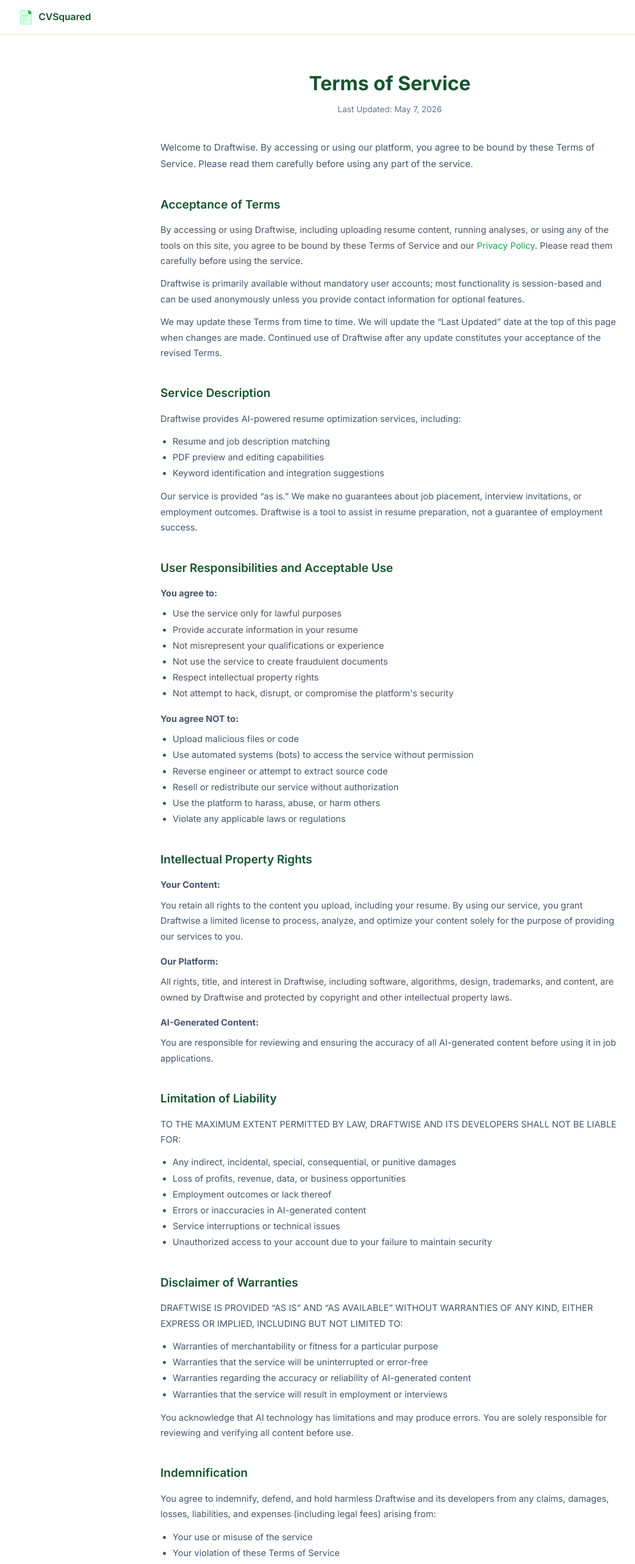
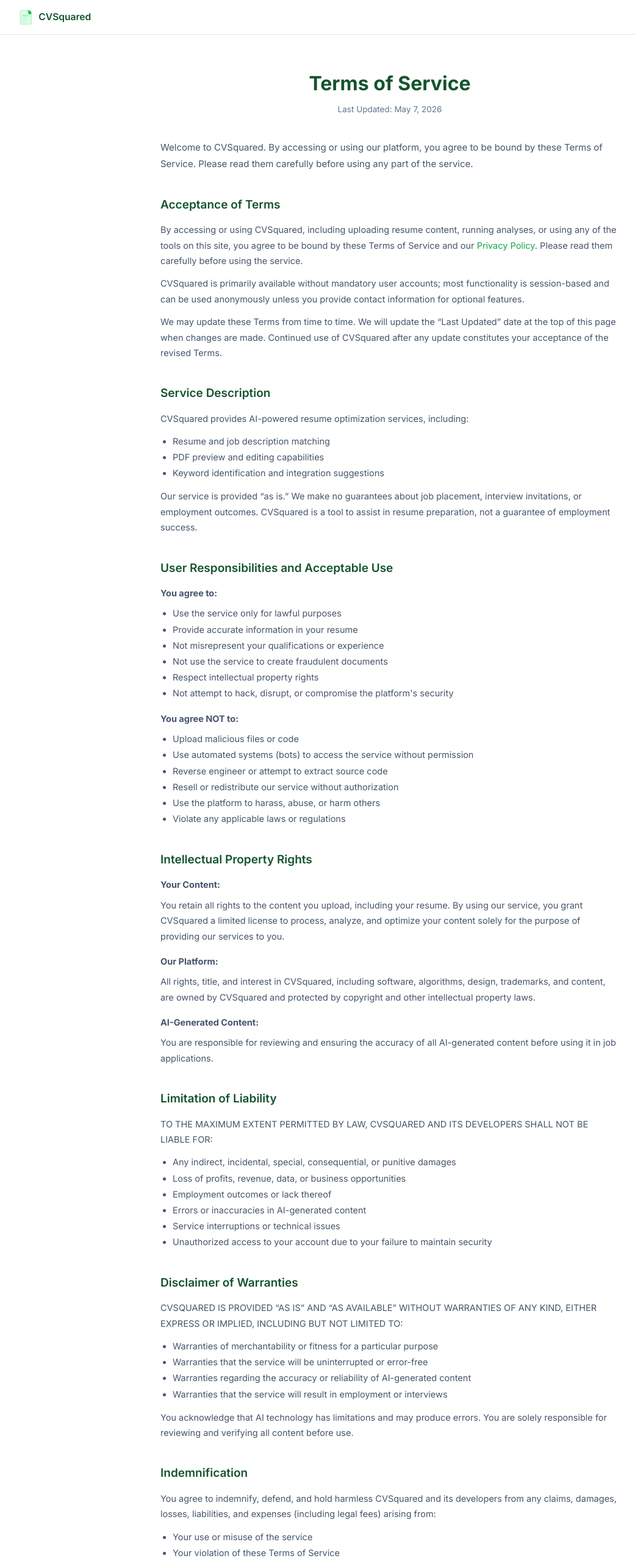
Before and after one commit to jyan500/resume-parser, a Next.js app in the folder client/: page /terms-of-service in a window 1280 px wide. Shown: the top 2565 px of the page at 61% size, without its empty margins (1-1042 px from the left). Built offline with nearby package versions, Linux system fonts and the light colour scheme; no server answers.

Commit message:
text changes to cvsquared

```diff
--- a/client/app/(public)/terms-of-service/page.tsx
+++ b/client/app/(public)/terms-of-service/page.tsx
@@ -4,9 +4,9 @@
 import { PRIVACY_POLICY_PAGE } from "../../_lib/routes"
 
 export const metadata: Metadata = {
-	title: "Terms of Service | Draftwise",
+	title: "Terms of Service | CVSquared",
 	description:
-		"The terms governing your use of Draftwise's resume parsing and AI tailoring service.",
+		"The terms governing your use of CVSquared's resume parsing and AI tailoring service.",
 }
 
 type Section = {
@@ -20,7 +20,7 @@
 		content: (
 			<>
 				<p style={{ marginBottom: 12 }}>
-					By accessing or using Draftwise, including uploading resume content, running analyses, or using
+					By accessing or using CVSquared, including uploading resume content, running analyses, or using
 					any of the tools on this site, you agree to be bound by these Terms of Service and our{" "}
 					<Link href={PRIVACY_POLICY_PAGE} className="text-brand-accent" style={{ textDecoration: "none" }}>
 						Privacy Policy
@@ -28,13 +28,13 @@
 					. Please read them carefully before using the service.
 				</p>
 				<p style={{ marginBottom: 12 }}>
-					Draftwise is primarily available without mandatory user accounts; most functionality is
+					CVSquared is primarily available without mandatory user accounts; most functionality is
 					session-based and can be used anonymously unless you provide contact information for optional
 					features.
 				</p>
 				<p>
 					We may update these Terms from time to time. We will update the &ldquo;Last Updated&rdquo; date
-					at the top of this page when changes are made. Continued use of Draftwise after any update
+					at the top of this page when changes are made. Continued use of CVSquared after any update
 					constitutes your acceptance of the revised Terms.
 				</p>
 			</>
@@ -45,7 +45,7 @@
 		content: (
 			<>
 				<p style={{ marginBottom: 12 }}>
-					Draftwise provides AI-powered resume optimization services, including:
+					CVSquared provides AI-powered resume optimization services, including:
 				</p>
 				<ul className="list-disc pl-5" style={{ marginBottom: 12, lineHeight: 1.8 }}>
 					<li>Resume and job description matching</li>
@@ -54,7 +54,7 @@
 				</ul>
 				<p>
 					Our service is provided &ldquo;as is.&rdquo; We make no guarantees about job placement,
-					interview invitations, or employment outcomes. Draftwise is a tool to assist in resume
+					interview invitations, or employment outcomes. CVSquared is a tool to assist in resume
 					preparation, not a guarantee of employment success.
 				</p>
 			</>
@@ -98,15 +98,15 @@
 				</p>
 				<p style={{ marginBottom: 16 }}>
 					You retain all rights to the content you upload, including your resume. By using our service,
-					you grant Draftwise a limited license to process, analyze, and optimize your content solely for
+					you grant CVSquared a limited license to process, analyze, and optimize your content solely for
 					the purpose of providing our services to you.
 				</p>
 				<p style={{ marginBottom: 8 }}>
 					<strong>Our Platform:</strong>
 				</p>
 				<p style={{ marginBottom: 16 }}>
-					All rights, title, and interest in Draftwise, including software, algorithms, design,
-					trademarks, and content, are owned by Draftwise and protected by copyright and other
+					All rights, title, and interest in CVSquared, including software, algorithms, design,
+					trademarks, and content, are owned by CVSquared and protected by copyright and other
 					intellectual property laws.
 				</p>
 				<p style={{ marginBottom: 8 }}>
@@ -124,7 +124,7 @@
 		content: (
 			<>
 				<p style={{ marginBottom: 12 }}>
-					TO THE MAXIMUM EXTENT PERMITTED BY LAW, DRAFTWISE AND ITS DEVELOPERS SHALL NOT BE LIABLE FOR:
+					TO THE MAXIMUM EXTENT PERMITTED BY LAW, CVSQUARED AND ITS DEVELOPERS SHALL NOT BE LIABLE FOR:
 				</p>
 				<ul className="list-disc pl-5" style={{ lineHeight: 1.8 }}>
 					<li>Any indirect, incidental, special, consequential, or punitive damages</li>
@@ -142,7 +142,7 @@
 		content: (
 			<>
 				<p style={{ marginBottom: 12 }}>
-					DRAFTWISE IS PROVIDED &ldquo;AS IS&rdquo; AND &ldquo;AS AVAILABLE&rdquo; WITHOUT WARRANTIES
+					CVSQUARED IS PROVIDED &ldquo;AS IS&rdquo; AND &ldquo;AS AVAILABLE&rdquo; WITHOUT WARRANTIES
 					OF ANY KIND, EITHER EXPRESS OR IMPLIED, INCLUDING BUT NOT LIMITED TO:
 				</p>
 				<ul className="list-disc pl-5" style={{ marginBottom: 12, lineHeight: 1.8 }}>
@@ -163,7 +163,7 @@
 		content: (
 			<>
 				<p style={{ marginBottom: 12 }}>
-					You agree to indemnify, defend, and hold harmless Draftwise and its developers from any claims,
+					You agree to indemnify, defend, and hold harmless CVSquared and its developers from any claims,
 					damages, losses, liabilities, and expenses (including legal fees) arising from:
 				</p>
 				<ul className="list-disc pl-5" style={{ lineHeight: 1.8 }}>
@@ -184,7 +184,7 @@
 					United States, without regard to conflict of law provisions.
 				</p>
 				<p>
-					Any disputes arising from these Terms or your use of Draftwise shall be resolved through binding
+					Any disputes arising from these Terms or your use of CVSquared shall be resolved through binding
 					arbitration, except where prohibited by law. You agree to waive any right to a jury trial or to
 					participate in a class action.
 				</p>
@@ -209,7 +209,7 @@
 				<Link href={PRIVACY_POLICY_PAGE} className="text-brand-accent" style={{ textDecoration: "none" }}>
 					Privacy Policy
 				</Link>
-				, constitute the entire agreement between you and Draftwise regarding your use of our service,
+				, constitute the entire agreement between you and CVSquared regarding your use of our service,
 				superseding any prior agreements.
 			</p>
 		),
@@ -223,8 +223,8 @@
 				</p>
 				<p>
 					<strong>Email:</strong>{" "}
-					<a href="mailto:draftwise.support@gmail.com" className="text-brand-accent" style={{ textDecoration: "none" }}>
-						draftwise.support@gmail.com
+					<a href="mailto:jysoftware.strategies@gmail.com" className="text-brand-accent" style={{ textDecoration: "none" }}>
+						jysoftware.strategies@gmail.com
 					</a>
 				</p>
 			</>
@@ -251,7 +251,7 @@
 
 				{/* Intro */}
 				<p className="text-slate-600" style={{ fontSize: 15, lineHeight: 1.75, marginBottom: 40 }}>
-					Welcome to Draftwise. By accessing or using our platform, you agree to be bound by these Terms
+					Welcome to CVSquared. By accessing or using our platform, you agree to be bound by these Terms
 					of Service. Please read them carefully before using any part of the service.
 				</p>
 
--- a/client/app/_components/Footer.tsx
+++ b/client/app/_components/Footer.tsx
@@ -40,7 +40,7 @@
 							className="text-brand-subtle"
 							style={{ fontSize: 13.5, lineHeight: 1.65, margin: 0, maxWidth: 260 }}
 						>
-							AI-powered resume parsing and tailoring. Turn any resume into an ATS-friendly draft in seconds.
+							AI-powered resume parsing and tailoring. Double the impact of any resume in seconds.
 						</p>
 					</div>
 
@@ -112,7 +112,7 @@
 					style={{ borderColor: "#1e5c38", paddingTop: 20, paddingBottom: 20 }}
 				>
 					<p className="text-brand-subtle" style={{ fontSize: 12.5, margin: 0 }}>
-						© {hydrated && new Date().getFullYear()} Draftwise. All rights reserved.
+						© {hydrated && new Date().getFullYear()} CVSquared. All rights reserved.
 					</p>
 				</div>
 			</div>
--- a/client/app/_components/Logo.tsx
+++ b/client/app/_components/Logo.tsx
@@ -5,7 +5,7 @@
 export const Logo = ({ isFooter = false }: Props) => {
 	return (
 		<>
-			<img src="/logo-draftwise.svg" alt="Draftwise" className="h-7 w-auto" />
+			<img src="/logo-draftwise.svg" alt="CVSquared" className="h-7 w-auto" />
 			<p
 				className={`${isFooter ? "text-white" : "text-brand-dark"} font-semibold`}
 				style={{ fontSize: "15.6px", lineHeight: "1.4" }}
--- a/client/app/layout.tsx
+++ b/client/app/layout.tsx
@@ -11,7 +11,7 @@
 })
 
 export const metadata: Metadata = {
-	title: "Draftwise",
+	title: "CVSquared",
 	icons: { icon: "/logo-draftwise-transparent.png" },
 }
 
--- a/client/app/page.tsx
+++ b/client/app/page.tsx
@@ -48,7 +48,7 @@
 						}}
 					>
 						Turn any resume into an{" "}
-						<span className="text-brand-accent">editable draft</span>.
+						<span className="text-brand-accent">interview-ready</span> version.
 					</h1>
 
 					{/* Description */}
@@ -56,8 +56,8 @@
 						className="text-center text-brand-muted"
 						style={{ margin: 0, fontSize: 16, fontWeight: 400, maxWidth: 520, lineHeight: 1.55 }}
 					>
-						We handle PDF and DOCX files, pull every section into structured fields, and hand you a
-						clean editor to tailor it to any job.
+						We handle PDF and DOCX files, pull every section into structured fields, and help you
+						tailor it to any job in minutes.
 					</p>
 
 					{/* Upload card */}
```
Also changed, not shown: client/app/(public)/privacy-policy/page.tsx (+10 -10 lines), client/app/_components/FAQ.tsx (+6 -6 lines).
